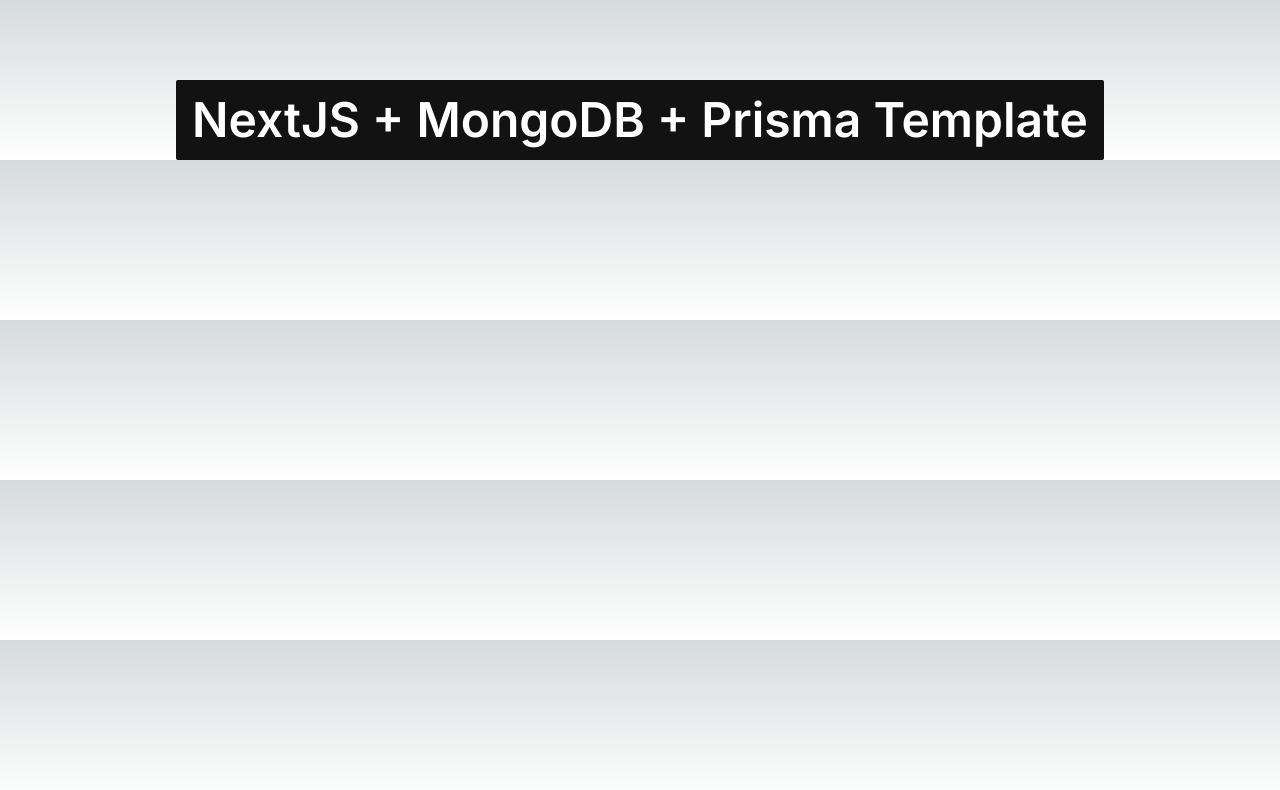
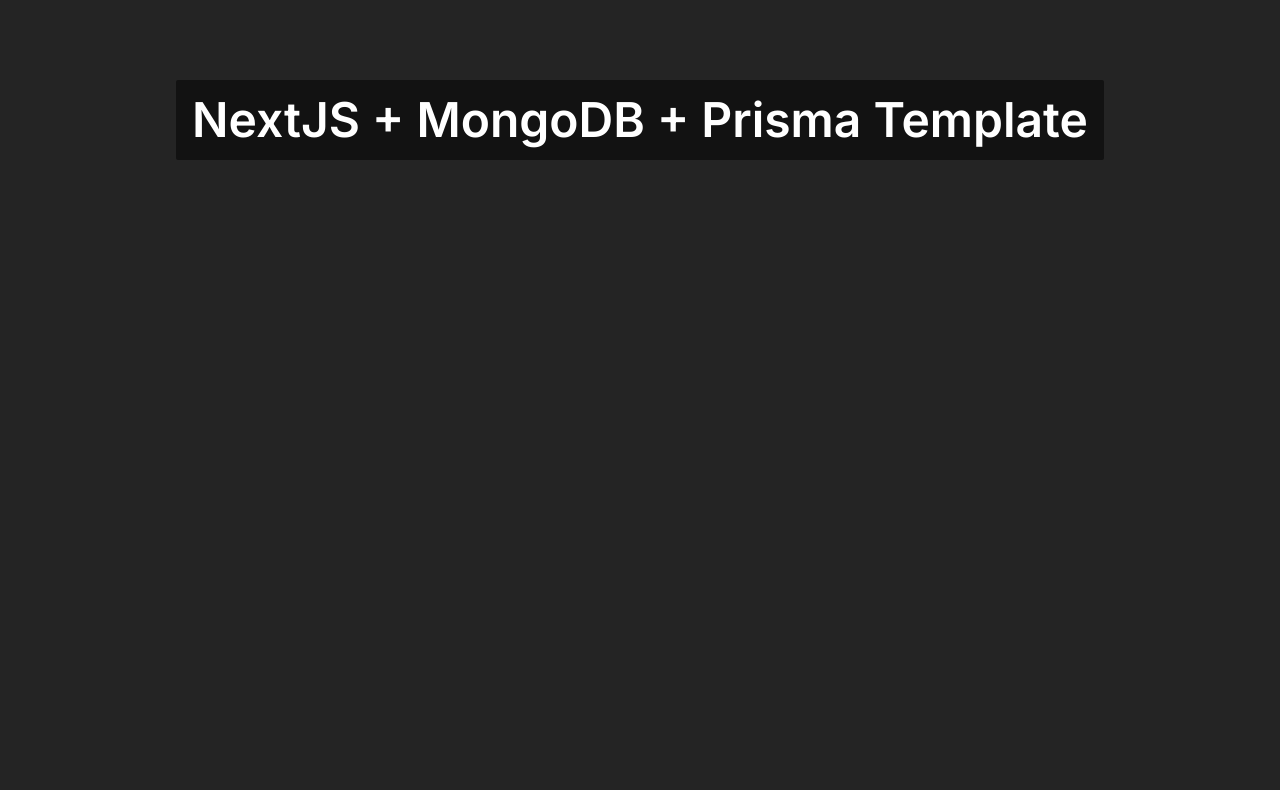
Before and after one commit to mmvergara/nextjs-mongodb-prisma-auth-template, a Next.js app: page / in a window 1280 px wide. Shown: the top 790 px of the page. Built offline with nearby package versions, Linux system fonts and the light colour scheme.

Commit message:
Update background color in globals.css

```diff
--- a/app/globals.css
+++ b/app/globals.css
@@ -2,32 +2,7 @@
 @tailwind components;
 @tailwind utilities;
 
-:root {
-  --foreground-rgb: 0, 0, 0;
-  --background-start-rgb: 214, 219, 220;
-  --background-end-rgb: 255, 255, 255;
-}
-
-@media (prefers-color-scheme: dark) {
-  :root {
-    --foreground-rgb: 255, 255, 255;
-    --background-start-rgb: 0, 0, 0;
-    --background-end-rgb: 0, 0, 0;
-  }
-}
 
 body {
-  color: rgb(var(--foreground-rgb));
-  background: linear-gradient(
-      to bottom,
-      transparent,
-      rgb(var(--background-end-rgb))
-    )
-    rgb(var(--background-start-rgb));
+  background-color: #242424;
 }
-
-@layer utilities {
-  .text-balance {
-    text-wrap: balance;
-  }
-}
```
